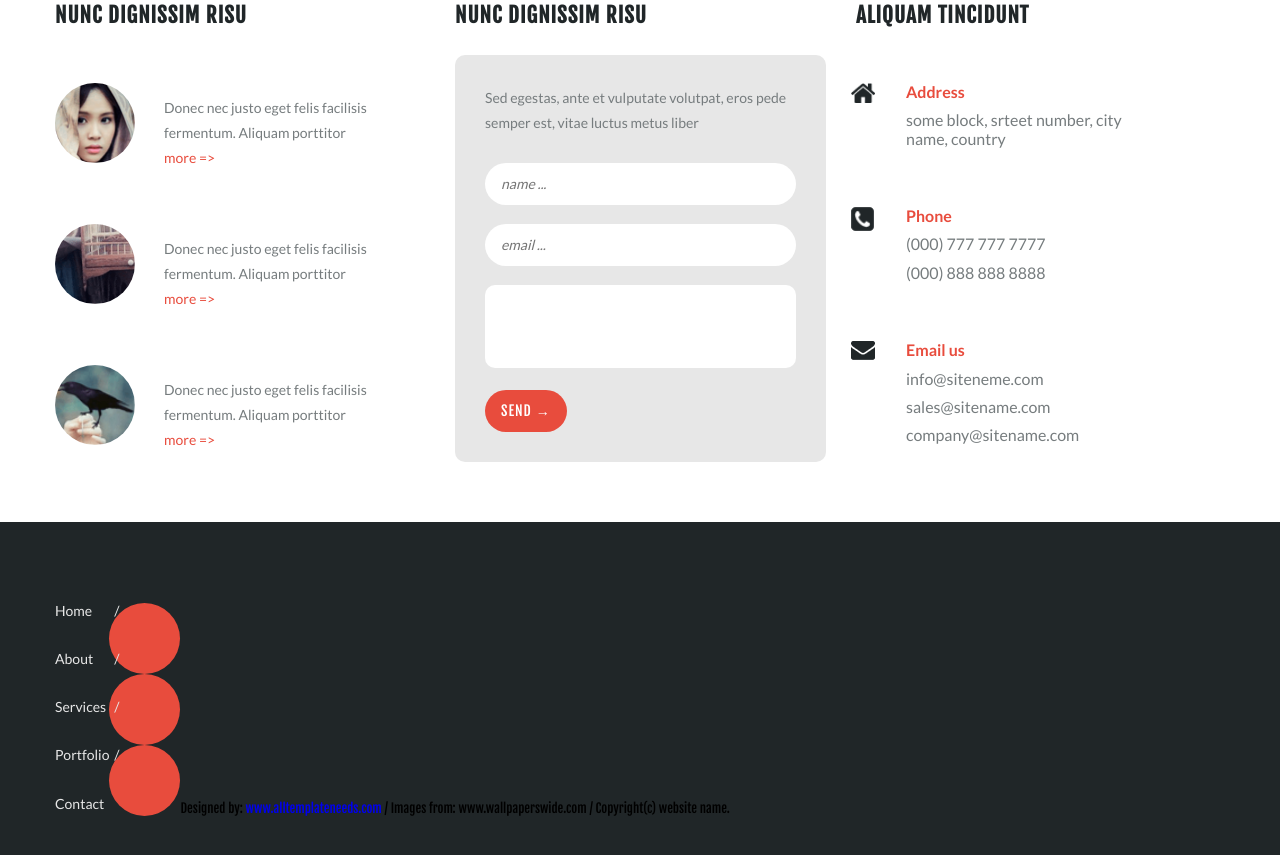
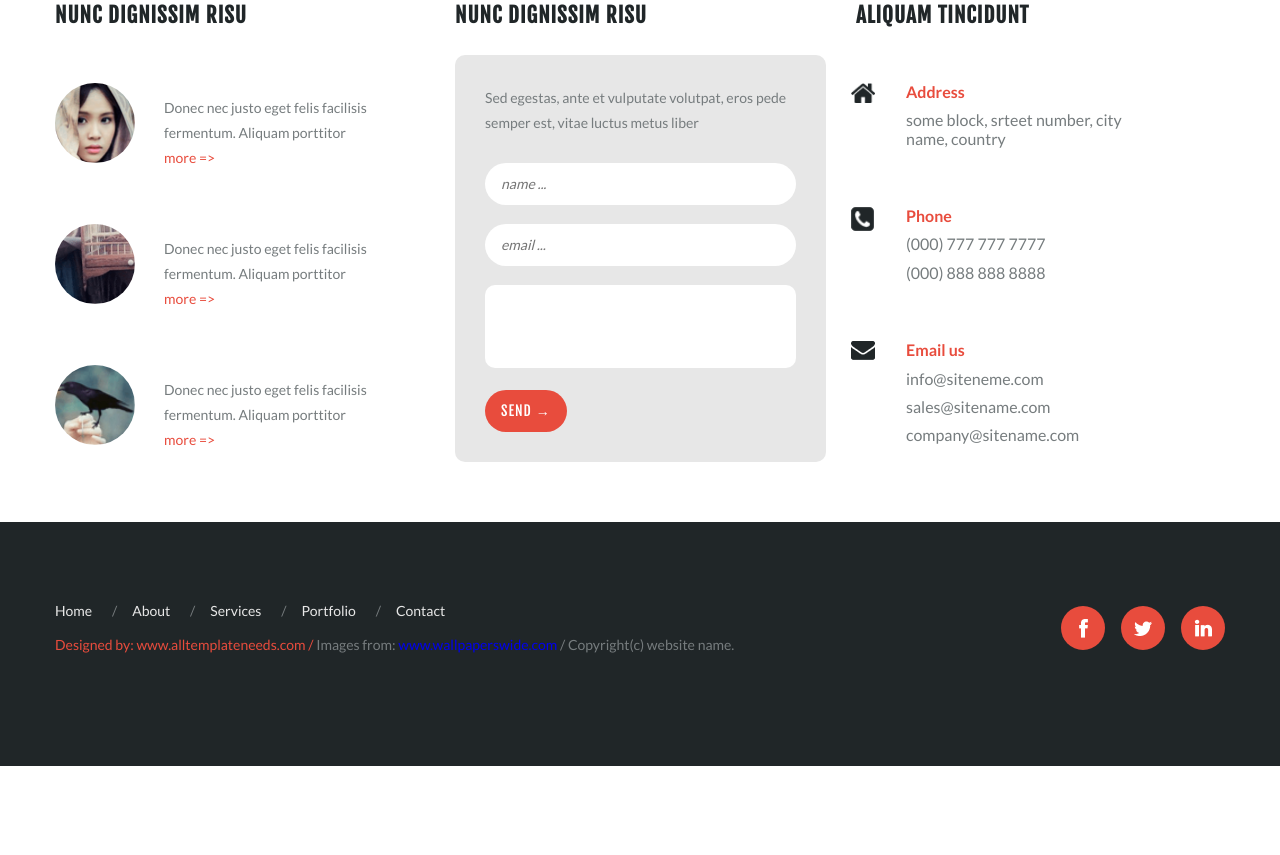
Before and after one commit to Timofei-Benko/itechart-task1-html-css, a website: page src/index.html in a window 1280 px wide. Shown: the part 1810-2665 px from the top of the page. After the commit the page ends 2576 px from the top, so only its background shows below. Drawn offline with nearby package versions, Linux system fonts and the light colour scheme; files that its build step writes are made by us from their sources.

Commit message:
feat: finalize footer markup and styles

```diff
--- a/src/index.html
+++ b/src/index.html
@@ -260,9 +260,12 @@
                     <li class="footer__nav-item"><a href="#" class="footer__link">Contact</a></li>
                 </ul>
                 <div class="footer__social-media">
-                    <a href="#" class="circle-decorator circle-decorator--clr--red footer__sm-link"></a>
-                    <a href="#" class="circle-decorator circle-decorator--clr--red footer__sm-link"></a>
-                    <a href="#" class="circle-decorator circle-decorator--clr--red footer__sm-link"></a>
+                    <a href="#"
+                       class="circle-decorator circle-decorator--clr--red footer__sm-link footer__sm-link--icon--facebook"></a>
+                    <a href="#"
+                       class="circle-decorator circle-decorator--clr--red footer__sm-link footer__sm-link--icon--twitter"></a>
+                    <a href="#"
+                       class="circle-decorator circle-decorator--clr--red footer__sm-link footer__sm-link--icon--linkedin"></a>
                 </div>
                 <small class="footer__text">
                         <span class="footer__designed-by">Designed by:
@@ -271,8 +274,8 @@
                             </a>
                             /
                         </span> Images from:
-                    <a href="http://wallpaperswide.com" class="footer__text-link"></a>
-                    www.wallpaperswide.com / Copyright(c) website name.
+                    <a href="http://wallpaperswide.com" class="footer__text-link">www.wallpaperswide.com</a>
+                     / Copyright(c) website name.
                 </small>
             </div>
         </div>
--- a/src/style/scss/components/_footer.scss
+++ b/src/style/scss/components/_footer.scss
@@ -4,28 +4,52 @@
     background-color: $clr-black;
 
     &__container {
-        display: flex;
-        flex-wrap: wrap;
+        display: grid;
+        grid-template-areas:
+                'navigation social-media'
+                'copyright copyright';
+        width: 100%;
         min-height: 205px;
         padding: 81px 0 113px 0;
+
+        @include sm {
+            grid-template-areas:
+                'navigation social-media'
+                'copyright social-media';
+        }
     }
 
     &__nav {
+        grid-area: navigation;
+        display: flex;
+        flex-direction: column;
         font-family: $font-secondary;
         font-size: 14px;
+
+        @include sm {
+            flex-direction: row;
+            align-self: flex-end;
+        }
     }
 
     &__nav-item {
         position: relative;
+
         &:not(:last-of-type) {
-            margin-bottom: 2rem;
+            margin-bottom: 1em;
+
+            @include sm {
+                margin: 0 40px 0 0;
+            }
         }
 
-        &:not(:last-of-type):after {
-            content: "    /";
-            position: absolute;
-            right: -10px;
-            color: $clr-gray;
+        @include sm {
+            &:not(:last-of-type):after {
+                content: "/";
+                position: absolute;
+                right: -25px;
+                color: $clr-gray-dark;
+            }
         }
     }
 
@@ -35,9 +59,75 @@
         &:visited {
             color: $clr-gray;
         }
+
+        &:hover {
+            text-decoration: underline;
+        }
+    }
+
+    &__social-media {
+        grid-area: social-media;
+        display: flex;
+        align-self: end;
+        justify-self: right;
+
+        @include sm {
+            align-self: center;
+        }
+    }
+
+    &__sm-link {
+        height: 44px;
+        width: 44px;
+        cursor: pointer;
+        transition: background-color .2s ease-in-out;
+
+        &:not(:last-of-type) {
+            margin-right: 1rem;
+        }
+
+        &:hover {
+            background-color: #c63d37;
+        }
+
+        &--icon--facebook {
+            background-image: url("../../img/icon-facebook.png");
+        }
+
+        &--icon--twitter {
+            background-image: url("../../img/icon-twitter.png");
+        }
+
+        &--icon--linkedin {
+            background-image: url("../../img/icon-linkedin.png");
+        }
     }
 
     &__text {
+        grid-area: copyright;
         align-self: flex-end;
+        margin-top: 18px;
+        font-family: $font-secondary;
+        font-size: 14px;
+        color: $clr-gray-dark;
+    }
+
+    &__designed-by {
+        color: $clr-red;
+    }
+
+    &__text-link {
+
+        &--clr--red {
+            color: $clr-red;
+        }
+
+        &:hover {
+            text-decoration: underline;
+        }
+
+        &:visited {
+            color: inherit;
+        }
     }
 }
```
